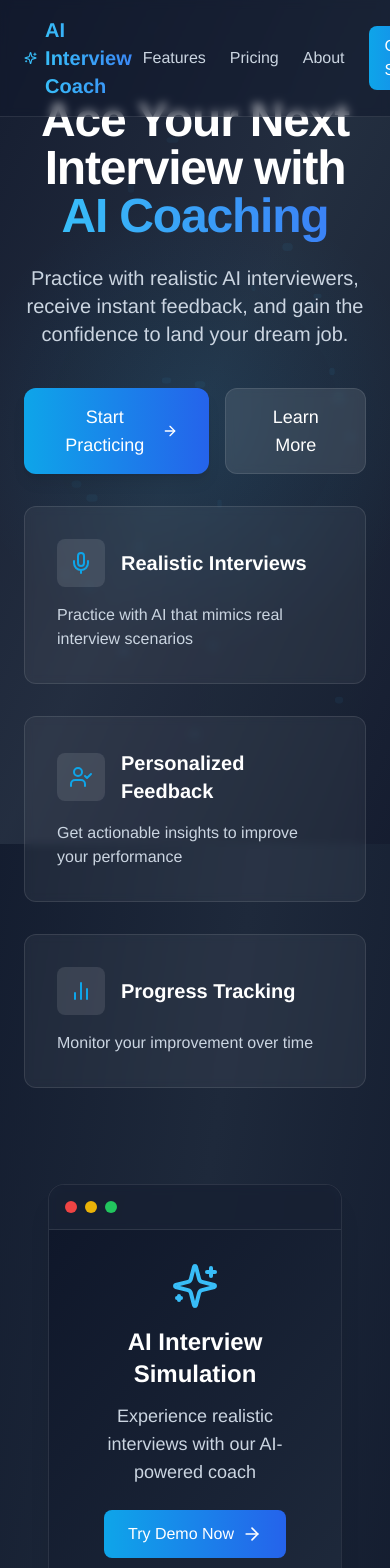
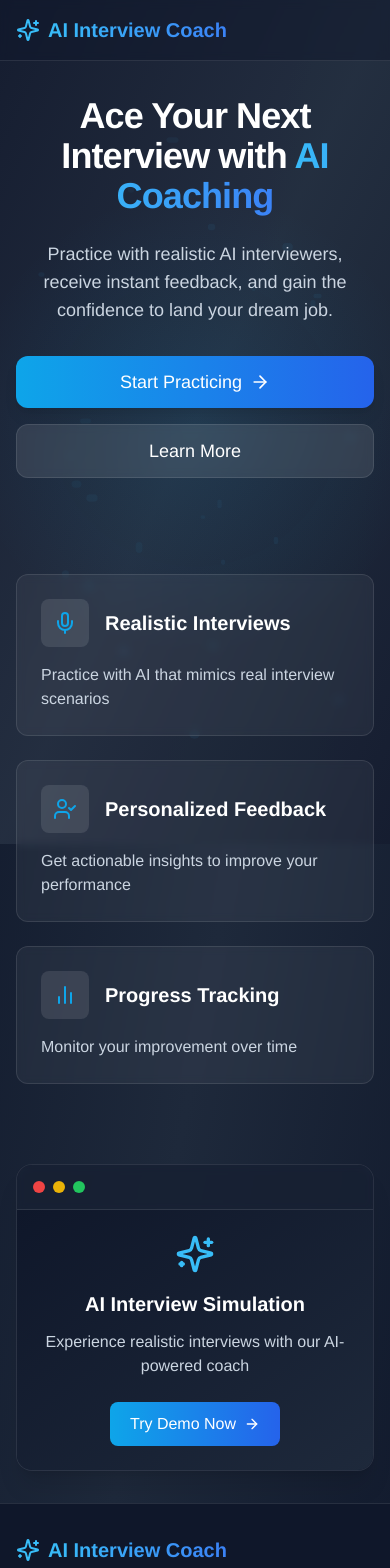
Before and after one commit to colombefioren/AI-ASSISTANT, a Next.js app: page / in a window 390 px wide. Shown: the top 1568 px of the page. Built offline with nearby package versions, Linux system fonts and the light colour scheme.

Commit message:
refactor: the ui so that it perfectly fit

```diff
--- a/src/app/page.tsx
+++ b/src/app/page.tsx
@@ -33,21 +33,22 @@ const LandingPage = () => {
   ];
 
   return (
-    <div className="min-h-screen bg-gradient-to-br from-slate-900 via-slate-800 to-slate-900 overflow-x-hidden">
+    <div className="min-h-screen bg-gradient-to-br from-slate-900 via-slate-800 to-slate-900 overflow-hidden">
       {/* Animated background */}
       <ParticleBackground />
 
+      {/* Fixed navbar with consistent spacing */}
       <nav className="fixed top-0 left-0 right-0 z-20 bg-slate-900/50 backdrop-blur-sm border-b border-white/10">
-        <div className="max-w-7xl mx-auto px-6 py-4 flex justify-between items-center">
+        <div className="max-w-7xl mx-auto px-4 sm:px-6 py-4 flex justify-between items-center">
           <div className="flex items-center space-x-2">
             <Sparkles className="h-6 w-6 text-sky-400" />
             <span className="text-xl font-bold text-transparent bg-clip-text bg-gradient-to-r from-sky-400 to-blue-500">
               AI Interview Coach
             </span>
           </div>
-          <div className="flex items-center space-x-6">
+          <div className="hidden md:flex items-center space-x-6">
             <Link
-              href="#"
+              href="#features"
               className="text-slate-300 hover:text-white transition"
             >
               Features
@@ -72,18 +73,19 @@ const LandingPage = () => {
               <ArrowRight className="h-4 w-4" />
             </Link>
           </div>
+          {/* Mobile menu button would go here */}
         </div>
       </nav>
 
-      <main className="relative z-10 min-h-screen flex flex-col items-center justify-center px-6">
-        {/* Hero Section */}
-        <div className="w-full max-w-7xl mx-auto pt-24 pb-16 lg:pt-32 lg:pb-20 flex flex-col items-center">
+      <main className="relative z-10 flex flex-col">
+        {/* Hero Section with improved spacing */}
+        <div className="w-full max-w-7xl mx-auto pt-24 pb-12 lg:pt-32 lg:pb-16 px-4 sm:px-6">
           <div className="text-center max-w-4xl mx-auto">
             <motion.h1
               initial={{ opacity: 0, y: 20 }}
               animate={{ opacity: 1, y: 0 }}
               transition={{ duration: 0.5 }}
-              className="text-5xl font-bold tracking-tight text-white sm:text-6xl lg:text-7xl"
+              className="text-4xl sm:text-5xl md:text-6xl lg:text-7xl font-bold tracking-tight text-white"
             >
               Ace Your Next Interview with
               <span className="text-transparent bg-clip-text bg-gradient-to-r from-sky-400 to-blue-500">
@@ -95,7 +97,7 @@ const LandingPage = () => {
               initial={{ opacity: 0, y: 20 }}
               animate={{ opacity: 1, y: 0 }}
               transition={{ duration: 0.5, delay: 0.1 }}
-              className="mt-6 text-xl text-slate-300 max-w-3xl mx-auto"
+              className="mt-6 text-lg sm:text-xl text-slate-300 max-w-3xl mx-auto"
             >
               Practice with realistic AI interviewers, receive instant feedback,
               and gain the confidence to land your dream job.
@@ -104,18 +106,18 @@ const LandingPage = () => {
               initial={{ opacity: 0, y: 20 }}
               animate={{ opacity: 1, y: 0 }}
               transition={{ duration: 0.5, delay: 0.2 }}
-              className="mt-10 flex justify-center gap-4"
+              className="mt-8 sm:mt-10 flex flex-col sm:flex-row justify-center gap-4"
             >
               <Link
                 href="/login"
-                className="px-8 py-3.5 rounded-xl bg-gradient-to-r from-sky-500 to-blue-600 text-white hover:from-sky-600 hover:to-blue-700 transition-all flex items-center space-x-2 text-lg font-medium shadow-lg hover:shadow-sky-500/30"
+                className="px-6 sm:px-8 py-3 sm:py-3.5 rounded-xl bg-gradient-to-r from-sky-500 to-blue-600 text-white hover:from-sky-600 hover:to-blue-700 transition-all flex items-center justify-center space-x-2 text-lg font-medium shadow-lg hover:shadow-sky-500/30"
               >
                 <span>Start Practicing</span>
                 <ArrowRight className="h-5 w-5" />
               </Link>
               <Link
                 href="#features"
-                className="px-8 py-3.5 rounded-xl bg-white/10 text-white hover:bg-white/20 transition-all text-lg font-medium border border-white/10 backdrop-blur-sm"
+                className="px-6 sm:px-8 py-3 sm:py-3.5 rounded-xl bg-white/10 text-white hover:bg-white/20 transition-all text-lg font-medium border border-white/10 backdrop-blur-sm"
               >
                 Learn More
               </Link>
@@ -123,21 +125,20 @@ const LandingPage = () => {
           </div>
         </div>
 
-        {/* Features Section - Updated positioning */}
-        <div className="w-full max-w-7xl mx-auto -mt-8">
+        {/* Features Section - Improved spacing and responsive grid */}
+        <div id="features" className="w-full max-w-7xl mx-auto px-4 sm:px-6 py-12">
           <motion.div
-            id="features"
             initial={{ opacity: 0 }}
             whileInView={{ opacity: 1 }}
-            transition={{ duration: 0.5, delay: 0.3 }}
+            transition={{ duration: 0.5 }}
             viewport={{ once: true }}
-            className="grid grid-cols-1 gap-8 sm:grid-cols-2 lg:grid-cols-3"
+            className="grid grid-cols-1 gap-6 sm:gap-8 sm:grid-cols-2 lg:grid-cols-3"
           >
             {features.map((feature, index) => (
               <motion.div
                 key={index}
                 whileHover={{ y: -5 }}
-                className="bg-white/5 border border-white/10 rounded-xl p-8 backdrop-blur-sm hover:bg-white/10 transition-colors"
+                className="bg-white/5 border border-white/10 rounded-xl p-6 sm:p-8 backdrop-blur-sm hover:bg-white/10 transition-colors"
               >
                 <div className="flex items-center space-x-4 mb-4">
                   <div className="p-3 rounded-lg bg-white/10">
@@ -153,14 +154,14 @@ const LandingPage = () => {
           </motion.div>
         </div>
 
-        {/* Demo Preview Section - Perfect centering */}
-        <div className="w-full max-w-7xl mx-auto flex justify-center items-center py-24">
+        {/* Demo Preview Section - Improved spacing and responsiveness */}
+        <div className="w-full max-w-7xl mx-auto px-4 sm:px-6 py-8 sm:py-12">
           <motion.div
             initial={{ opacity: 0 }}
             whileInView={{ opacity: 1 }}
             transition={{ duration: 0.5 }}
             viewport={{ once: true }}
-            className="w-full max-w-3xl mx-6 rounded-2xl overflow-hidden border border-white/10 shadow-xl bg-slate-900/50 backdrop-blur-sm"
+            className="rounded-2xl overflow-hidden border border-white/10 shadow-xl bg-slate-900/50 backdrop-blur-sm"
           >
             <div className="bg-slate-800/50 p-4 backdrop-blur-sm border-b border-white/10">
               <div className="flex space-x-2">
@@ -169,21 +170,21 @@ const LandingPage = () => {
                 <div className="w-3 h-3 rounded-full bg-green-500"></div>
               </div>
             </div>
-            <div className="bg-gradient-to-br from-slate-900 to-slate-800 p-8 sm:p-12 aspect-video flex items-center justify-center">
+            <div className="bg-gradient-to-br from-slate-900 to-slate-800 p-6 sm:p-12 aspect-video flex items-center justify-center">
               <div className="text-center">
-                <Sparkles className="h-12 w-12 text-sky-400 mx-auto mb-4" />
-                <h3 className="text-2xl font-bold text-white mb-3">
+                <Sparkles className="h-10 w-10 sm:h-12 sm:w-12 text-sky-400 mx-auto mb-4" />
+                <h3 className="text-xl sm:text-2xl font-bold text-white mb-3">
                   AI Interview Simulation
                 </h3>
-                <p className="text-slate-300 text-lg mb-6">
+                <p className="text-slate-300 text-base sm:text-lg mb-6">
                   Experience realistic interviews with our AI-powered coach
                 </p>
                 <Link
                   href="/login"
-                  className="inline-flex items-center px-6 py-3 rounded-lg bg-gradient-to-r from-sky-500 to-blue-600 text-white hover:from-sky-600 hover:to-blue-700 transition-all font-medium"
+                  className="inline-flex items-center px-5 sm:px-6 py-2.5 sm:py-3 rounded-lg bg-gradient-to-r from-sky-500 to-blue-600 text-white hover:from-sky-600 hover:to-blue-700 transition-all font-medium"
                 >
                   Try Demo Now
-                  <ArrowRight className="h-5 w-5 ml-2" />
+                  <ArrowRight className="h-4 w-4 sm:h-5 sm:w-5 ml-2" />
                 </Link>
               </div>
             </div>
@@ -191,10 +192,11 @@ const LandingPage = () => {
         </div>
       </main>
 
+      {/* Footer with improved spacing and structure */}
       <footer className="relative z-10 border-t border-white/10 bg-slate-900">
-        <div className="max-w-7xl mx-auto px-6 py-12">
-          <div className="grid grid-cols-1 md:grid-cols-4 gap-8">
-            <div className="space-y-4">
+        <div className="max-w-7xl mx-auto px-4 sm:px-6 py-8 sm:py-12">
+          <div className="grid grid-cols-2 sm:grid-cols-2 md:grid-cols-4 gap-8">
+            <div className="col-span-2 sm:col-span-2 md:col-span-1 space-y-4">
               <div className="flex items-center space-x-2">
                 <Sparkles className="h-6 w-6 text-sky-400" />
                 <span className="text-xl font-bold text-transparent bg-clip-text bg-gradient-to-r from-sky-400 to-blue-500">
@@ -227,12 +229,12 @@ const LandingPage = () => {
               </div>
             </div>
 
-            <div className="space-y-4">
+            <div className="space-y-3">
               <h3 className="text-white font-medium">Product</h3>
               <ul className="space-y-2">
                 <li>
                   <Link
-                    href="#"
+                    href="#features"
                     className="text-slate-400 hover:text-white transition text-sm"
                   >
                     Features
@@ -257,7 +259,7 @@ const LandingPage = () => {
               </ul>
             </div>
 
-            <div className="space-y-4">
+            <div className="space-y-3">
               <h3 className="text-white font-medium">Company</h3>
               <ul className="space-y-2">
                 <li>
@@ -287,7 +289,7 @@ const LandingPage = () => {
               </ul>
             </div>
 
-            <div className="space-y-4">
+            <div className="space-y-3">
               <h3 className="text-white font-medium">Legal</h3>
               <ul className="space-y-2">
                 <li>
@@ -318,8 +320,8 @@ const LandingPage = () => {
             </div>
           </div>
 
-          <div className="mt-12 pt-8 border-t border-white/10 flex flex-col md:flex-row justify-between items-center">
-            <p className="text-sm text-slate-400 mb-4 md:mb-0">
+          <div className="mt-8 pt-6 border-t border-white/10 flex flex-col sm:flex-row justify-between items-center">
+            <p className="text-sm text-slate-400 mb-4 sm:mb-0">
               © {new Date().getFullYear()} Infinite Loopers. All rights
               reserved.
             </p>
```
